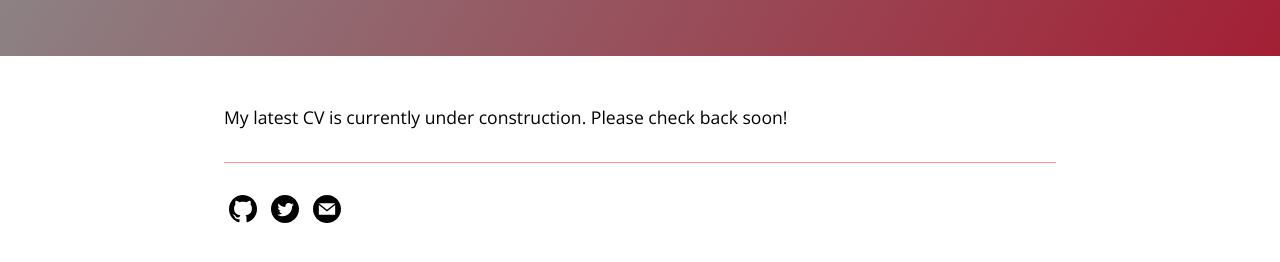
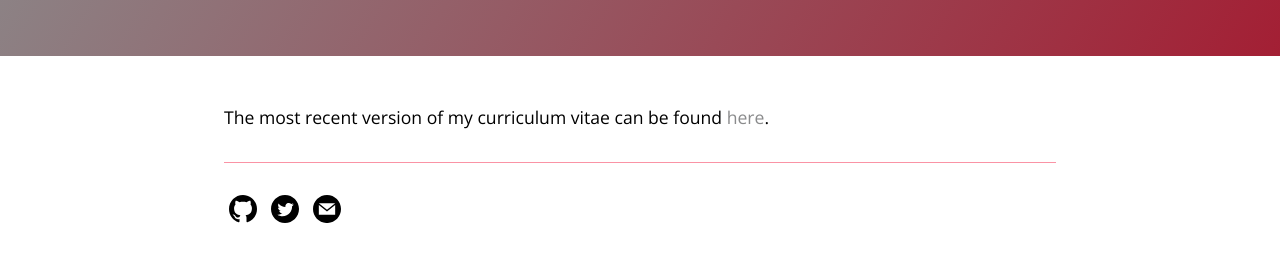
Before and after one commit to jloffredo2/jloffredo2.github.io, a Jekyll site: the page built from about.md, in a window 1280 px wide. Shown: the part 270-532 px from the top of the page. Built offline with Jekyll 4.4.1, drawn with Linux system fonts in a browser that asks for light colours.

Commit message:
add CV link

```diff
--- a/about.md
+++ b/about.md
@@ -7,4 +7,5 @@ ref: about
 order: 1
 ---
 
-My latest CV is currently under construction. Please check back soon!
+
+The most recent version of my curriculum vitae can be found [here](https://drive.google.com/file/d/134emuguxHSz6yPu1IkOgtPcEfeFWahgq/view?usp=share_link).
```
Also changed, not shown: 4 other files.
